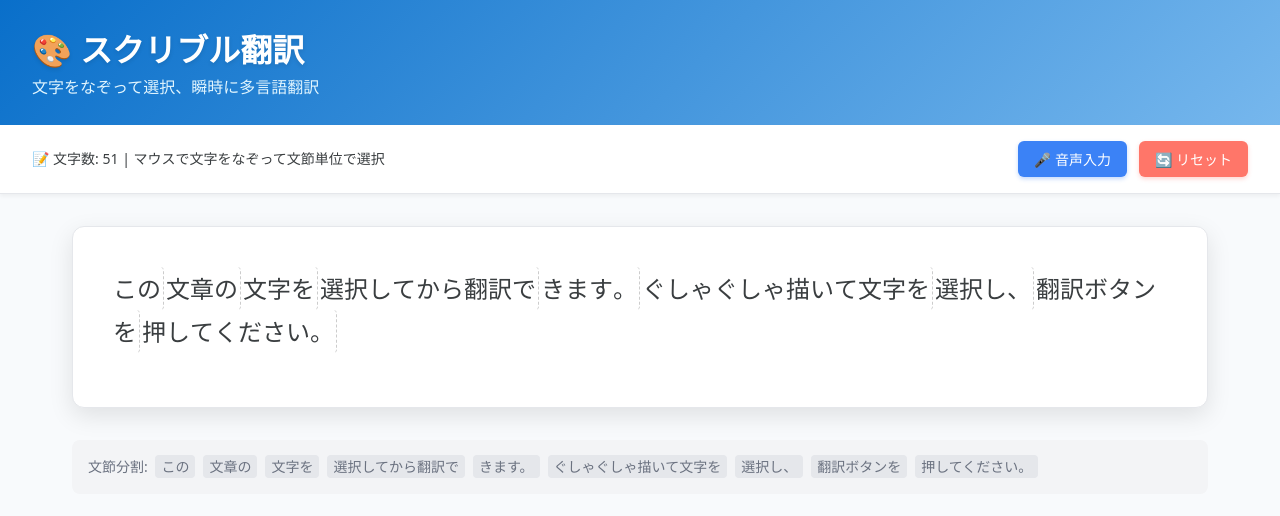
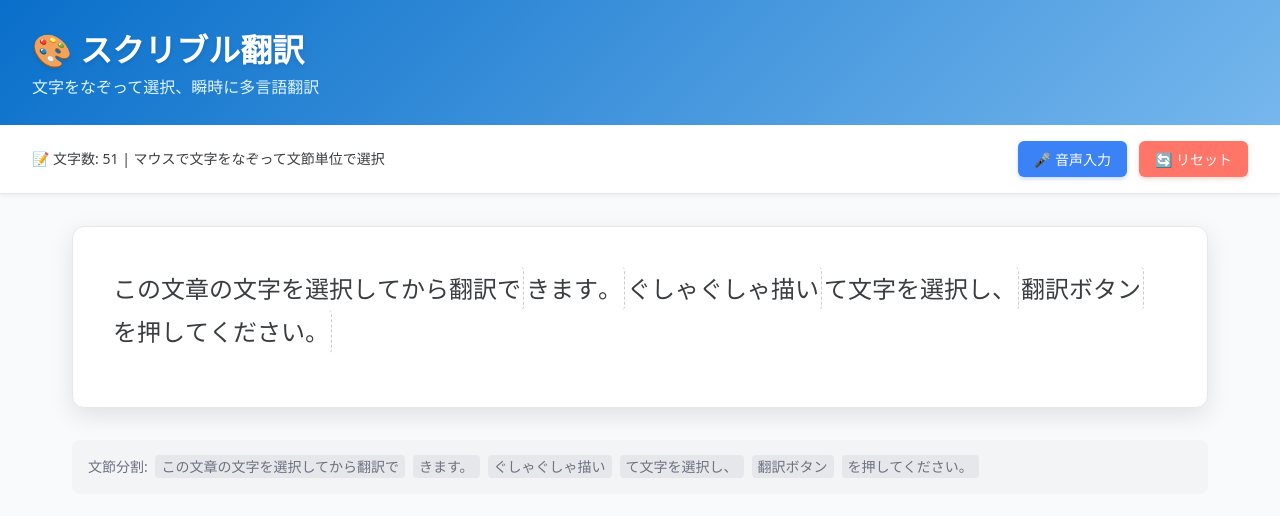
Before and after one commit to rsplndnt/scribble-translator, a React (Vite) app: page / in a window 1280 px wide. Shown: the top 516 px of the page. Built offline with nearby package versions, Linux system fonts and the light colour scheme.

Commit message:
feat: 選択解除時のみ1文字ずつ、選択時は文節単位の処理に変更

```diff
--- a/src/components/ScribbleTranslator.jsx
+++ b/src/components/ScribbleTranslator.jsx
@@ -106,22 +106,92 @@ const ScribbleTranslator = () => {
     }
   }, [recognition, isListening, currentText, initialText]);
 
-  // 簡易的な文節分割（助詞や接続詞で区切る）
+  // より高度な文節分割（形態素解析風）
   const analyzeBunsetsu = (text) => {
-    // 文節の区切りとなる文字パターン
-    const particles = ['は', 'が', 'を', 'に', 'で', 'へ', 'と', 'から', 'まで', 'より', 'の'];
-    const punctuations = ['、', '。', '！', '？', '・'];
-
     const groups = [];
     let currentGroup = [];
     let startIndex = 0;
 
+    // 文節の区切りとなるパターン
+    const particles = ['が', 'を', 'に', 'へ', 'と', 'から', 'まで', 'より', 'で', 'や', 'の', 'は'];
+    const auxiliaryVerbs = ['です', 'ます', 'ました', 'ません', 'でした', 'ではない', 'だった', 'である'];
+    const conjunctions = ['て', 'で', 'し', 'が', 'けど', 'けれど', 'ので', 'から', 'ば', 'たら', 'なら'];
+    const punctuations = ['、', '。', '！', '？', '・', '：', '；'];
+
+    // 品詞パターンを判定
+    const isKanji = (char) => /[\u4e00-\u9faf]/.test(char);
+    const isHiragana = (char) => /[\u3040-\u309f]/.test(char);
+    const isKatakana = (char) => /[\u30a0-\u30ff]/.test(char);
+    const isNumber = (char) => /[0-9０-９]/.test(char);
+
     for (let i = 0; i < text.length; i++) {
       const char = text[i];
+      const nextChar = text[i + 1] || '';
+      const prevChar = text[i - 1] || '';
+
       currentGroup.push(i);
 
-      // 助詞または句読点の後で区切る
-      if (particles.includes(char) || punctuations.includes(char)) {
+      let shouldSplit = false;
+
+      // 句読点で必ず区切る
+      if (punctuations.includes(char)) {
+        shouldSplit = true;
+      }
+      // 助詞の後で区切る（ただし「の」は特別処理）
+      else if (particles.includes(char) && !isKanji(nextChar)) {
+        if (char === 'の' && isKanji(nextChar)) {
+          // 「〜の〜」の形は区切らない
+          shouldSplit = false;
+        } else {
+          shouldSplit = true;
+        }
+      }
+      // 動詞・形容詞の活用語尾を検出
+      else if (i < text.length - 1) {
+        // 漢字+ひらがなのパターン
+        if (isKanji(char) && isHiragana(nextChar)) {
+          // 次の文字から活用語尾を探す
+          let j = i + 1;
+          let conjugation = '';
+          while (j < text.length && isHiragana(text[j])) {
+            conjugation += text[j];
+            j++;
+          }
+
+          // 一般的な動詞活用パターン
+          const verbEndings = ['る', 'た', 'て', 'ない', 'ます', 'ました', 'ません'];
+          const adjEndings = ['い', 'く', 'かった', 'くない'];
+
+          // 活用語尾が見つかったら、その後で区切る
+          for (const ending of [...verbEndings, ...adjEndings]) {
+            if (conjugation.startsWith(ending)) {
+              // 活用語尾を含めてグループに追加
+              for (let k = i + 1; k < i + 1 + ending.length && k < text.length; k++) {
+                currentGroup.push(k);
+              }
+              i = i + ending.length; // インデックスを進める
+              shouldSplit = true;
+              break;
+            }
+          }
+        }
+        // カタカナ語の後で区切る
+        else if (isKatakana(char) && !isKatakana(nextChar) && nextChar !== 'ー') {
+          shouldSplit = true;
+        }
+        // 数字の後で区切る（単位を含む）
+        else if (isNumber(char) && !isNumber(nextChar)) {
+          // 単位を含める
+          if (nextChar && '円個本枚台冊人回度%'.includes(nextChar)) {
+            currentGroup.push(i + 1);
+            i++;
+          }
+          shouldSplit = true;
+        }
+      }
+
+      // 区切る場合
+      if (shouldSplit && currentGroup.length > 0) {
         groups.push({
           indices: [...currentGroup],
           text: text.slice(startIndex, i + 1),
@@ -130,24 +200,6 @@ const ScribbleTranslator = () => {
         });
         currentGroup = [];
         startIndex = i + 1;
-      }
-      // 漢字からひらがなへの変化でも区切る（簡易版）
-      else if (i < text.length - 1) {
-        const currentCharType = /[\u4e00-\u9faf]/.test(char) ? 'kanji' : 'other';
-        const nextCharType = /[\u4e00-\u9faf]/.test(text[i + 1]) ? 'kanji' : 'other';
-        const nextIsHiragana = /[\u3040-\u309f]/.test(text[i + 1]);
-
-        if (currentCharType === 'kanji' && nextIsHiragana && !particles.includes(text[i + 1])) {
-          // 漢字の後にひらがなが来る場合（助詞以外）
-          let j = i + 1;
-          while (j < text.length && /[\u3040-\u309f]/.test(text[j]) && !particles.includes(text[j])) {
-            currentGroup.push(j);
-            j++;
-          }
-          if (j > i + 1) {
-            i = j - 1;
-          }
-        }
       }
     }
 
@@ -161,7 +213,27 @@ const ScribbleTranslator = () => {
       });
     }
 
-    return groups;
+    // 小さすぎるグループを結合（1文字の助詞など）
+    const mergedGroups = [];
+    for (let i = 0; i < groups.length; i++) {
+      const group = groups[i];
+      if (group.text.length === 1 && i < groups.length - 1 &&
+          !punctuations.includes(group.text) && !particles.includes(group.text)) {
+        // 次のグループと結合
+        const nextGroup = groups[i + 1];
+        mergedGroups.push({
+          indices: [...group.indices, ...nextGroup.indices],
+          text: group.text + nextGroup.text,
+          start: group.start,
+          end: nextGroup.end
+        });
+        i++; // 次のグループをスキップ
+      } else {
+        mergedGroups.push(group);
+      }
+    }
+
+    return mergedGroups;
   };
 
   // currentTextが変更されたらtextCharsを更新
@@ -234,75 +306,48 @@ const ScribbleTranslator = () => {
     }
   };
 
-  // 文節単位でのトグル
-  const toggleBunsetsuSelection = useCallback((groupIndex, e) => {
+  // 個別文字のクリックハンドラ（選択時は文節単位、解除時は1文字ずつ）
+  const toggleCharSelection = useCallback((index, e) => {
     if (e && e.preventDefault) e.preventDefault();
     if (e && e.stopPropagation) e.stopPropagation();
 
-    if (!isSelectionMode) {
-      setIsSelectionMode(true);
-    }
+    const newSelected = new Set(selectedChars);
 
-    const group = bunsetsuGroups[groupIndex];
-    if (!group) return;
-
-    const newSelected = new Set(selectedChars);
-    const isGroupSelected = group.indices.every(idx => newSelected.has(idx));
-
-    if (isGroupSelected) {
-      // グループ全体を選択解除
-      group.indices.forEach(idx => newSelected.delete(idx));
-      console.log(`文節 "${group.text}" を選択解除`);
-    } else {
-      // グループ全体を選択
-      group.indices.forEach(idx => newSelected.add(idx));
-      console.log(`文節 "${group.text}" を選択`);
-    }
-
-    setSelectedChars(newSelected);
+    // 既に選択されている文字をクリックした場合は、1文字だけ解除
+    if (newSelected.has(index)) {
+      newSelected.delete(index);
+      console.log(`文字 "${textChars[index]?.char}" を個別に選択解除`);
 
       if (newSelected.size === 0) {
         setConfirmButtons(null);
         setIsSelectionMode(false);
         setShowTranslations(false);
       }
-  }, [selectedChars, isSelectionMode, bunsetsuGroups]);
 
-  // 個別文字のクリックハンドラ
-  const toggleCharSelection = useCallback((index, e) => {
-    if (e && e.preventDefault) e.preventDefault();
-    if (e && e.stopPropagation) e.stopPropagation();
+      setSelectedChars(newSelected);
+      return;
+    }
 
-    // どの文節グループに属するか確認
-    const groupIndex = bunsetsuGroups.findIndex(group =>
-      group.indices.includes(index)
-    );
-
-    if (groupIndex !== -1) {
-      // 文節単位で選択/解除
-      toggleBunsetsuSelection(groupIndex, e);
-    } else {
-      // 文節に属さない場合は個別選択
+    // 選択されていない文字をクリックした場合は、文節単位で選択
     if (!isSelectionMode) {
       setIsSelectionMode(true);
     }
 
-      const newSelected = new Set(selectedChars);
-      if (newSelected.has(index)) {
-        newSelected.delete(index);
+    // どの文節グループに属するか確認
+    const group = bunsetsuGroups.find(g => g.indices.includes(index));
+
+    if (group) {
+      // 文節全体を選択
+      group.indices.forEach(idx => newSelected.add(idx));
+      console.log(`文節 "${group.text}" を選択`);
     } else {
+      // 文節に属さない場合は個別選択
       newSelected.add(index);
+      console.log(`文字 "${textChars[index]?.char}" を個別に選択`);
     }
 
     setSelectedChars(newSelected);
-
-      if (newSelected.size === 0) {
-        setConfirmButtons(null);
-        setIsSelectionMode(false);
-        setShowTranslations(false);
-      }
-    }
-  }, [selectedChars, isSelectionMode, bunsetsuGroups, toggleBunsetsuSelection]);
+  }, [selectedChars, isSelectionMode, bunsetsuGroups, textChars]);
 
   const getMousePos = useCallback((e) => {
     if (!overlayRef.current) return { x: 0, y: 0 };
@@ -652,7 +697,7 @@ const ScribbleTranslator = () => {
             </span>
           ) : selectedChars.size > 0 ? (
             <span style={{ color: '#096FCA', fontWeight: '500' }}>
-              ✨ {selectedChars.size}文字選択中: "{selectedText}" | 💡 文節単位で選択・解除
+              ✨ {selectedChars.size}文字選択中: "{selectedText}" | 💡 選択は文節単位・解除は1文字ずつ
             </span>
           ) : (
             <span>📝 文字数: {textChars.length} | マウスで文字をなぞって文節単位で選択</span>
```
Lines whose indentation alone changed are shown as unchanged.
